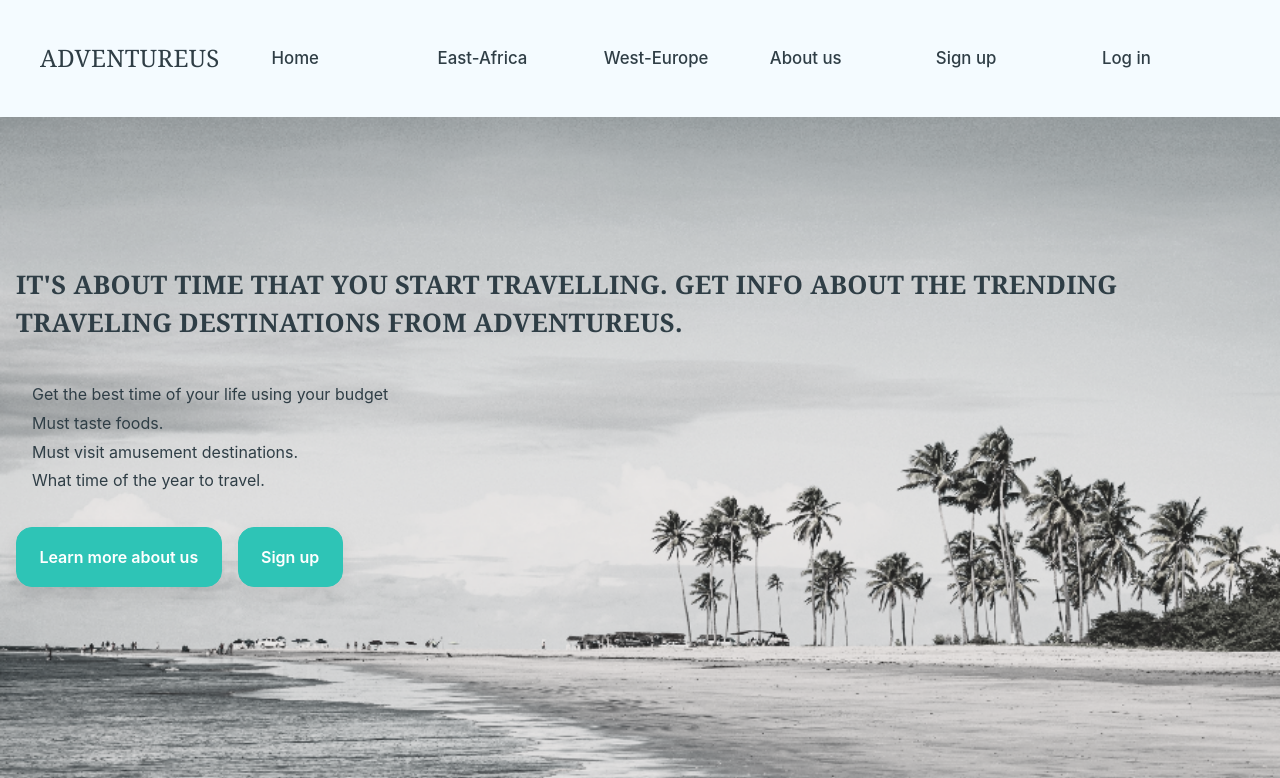
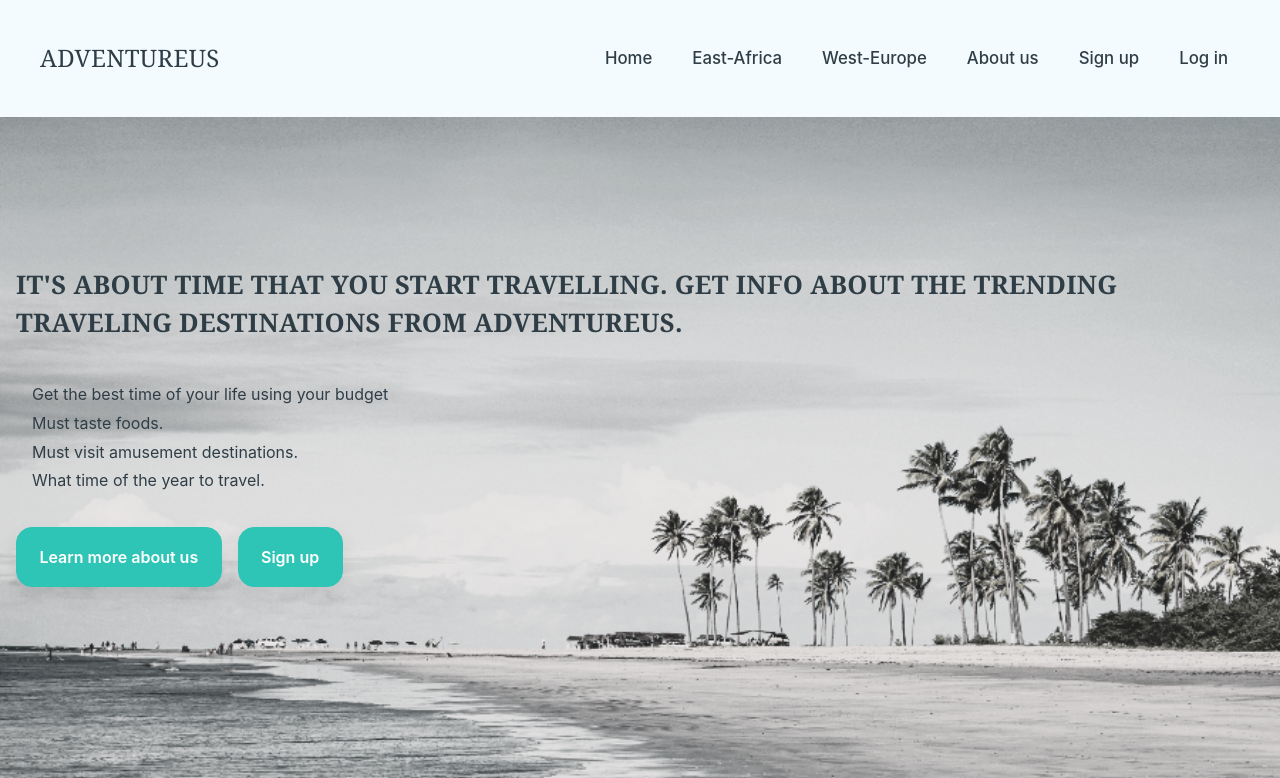
Before and after one commit to JoandarcZienagebriel/Django_project, a Django app: page / in a window 1280 px wide. Shown: the top 778 px of the page. Run offline with Django 5.2, Linux system fonts and the light colour scheme; parts of the project's set-up code (start-up, migrations or seed data) failed here and were passed over.

Commit message:
change nav style

```diff
--- a/static/css/pg.css
+++ b/static/css/pg.css
@@ -318,15 +318,15 @@ gap: 0.003rem;
     flex-direction: row;
     justify-content: space-between;
     align-items: center;
+    margin: 0%;
+    padding: 0%;
     width: 100%;
   }
 
   .nav-items {
     display: flex;
     flex-direction: row;
-    justify-content: flex-end;
-    align-items: center;
-    width: 100%;
+    justify-content: space-between;
     gap: 1rem;
   }
 
```
Also changed, not shown: django_project/settings.py (+6 -5 lines).
